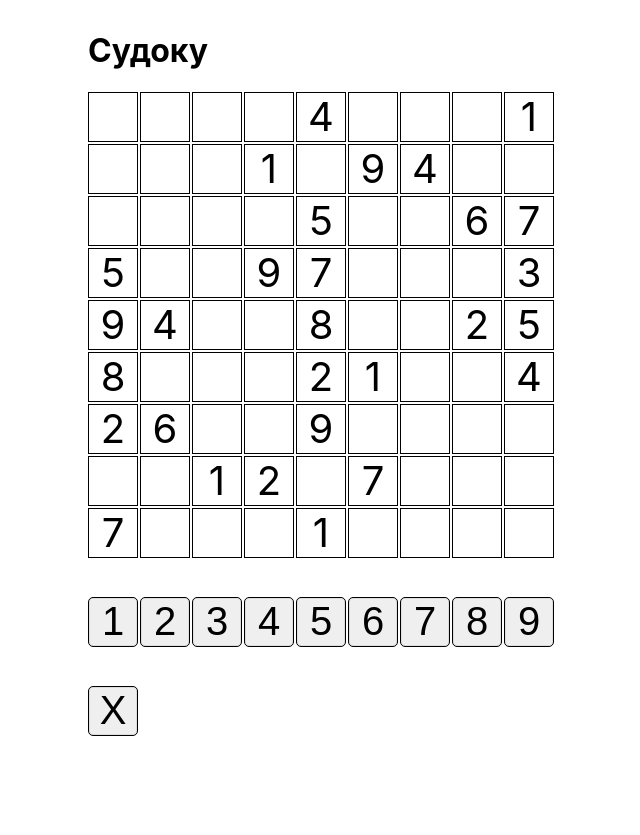
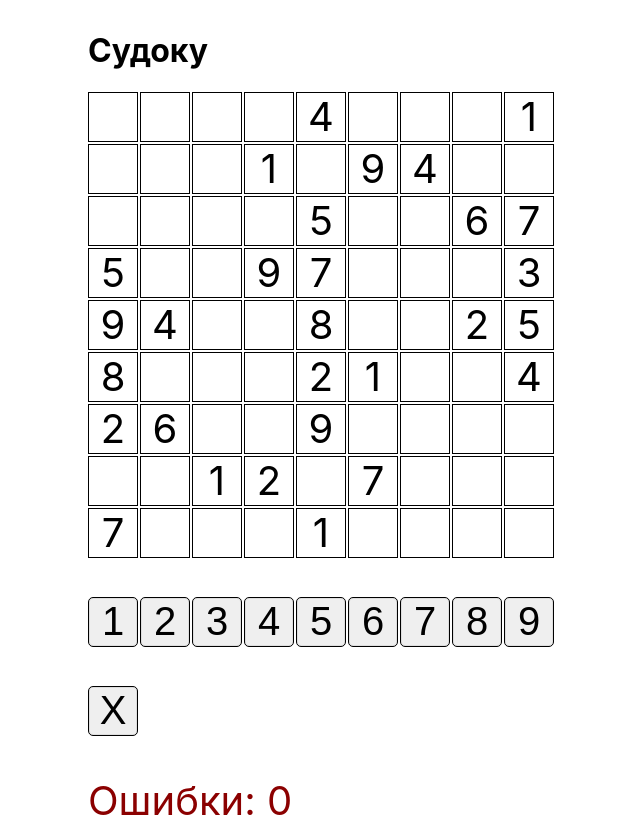
Before and after one commit to GreenLadyTea/Sudoku, a React (Create React App) app: page / in a window 1280 px wide. Shown: the whole page, without its empty margins (227-867 px from the left). Before the commit the page ends 800 px from the top, so only its background shows below. Built offline with nearby package versions, Linux system fonts and the light colour scheme.

Commit message:
Made ErrorCounter

```diff
--- a/src/App.tsx
+++ b/src/App.tsx
@@ -2,6 +2,7 @@ import React from 'react';
 import './App.css';
 import Grid from './components/Grid/Grid';
 import Menu from './components/Menu/Menu';
+import ErrorCounter from './components/ErrorCounter/ErrorCounter';
 
 function App() {
   return (
@@ -9,6 +10,7 @@ function App() {
       <h1>Судоку</h1>
       <Grid />
       <Menu />
+      <ErrorCounter />
     </div>
   );
 }
--- /dev/null
+++ b/src/components/ErrorCounter/ErrorCounter.css
@@ -0,0 +1,5 @@
+.counter {
+    padding-top: 40px;
+    font-size: 30pt;
+    color: darkred;
+}
--- /dev/null
+++ b/src/components/ErrorCounter/ErrorCounter.tsx
@@ -0,0 +1,15 @@
+import React from 'react';
+import { useSelector } from 'react-redux';
+import { State } from '../../store';
+import './ErrorCounter.css';
+
+export default function ErrorCounter() {
+  const counter = useSelector((state: State) => state.errorCounter);
+  return (
+    <>
+      <div className="counter" data-testid="error-counter">
+        Ошибки: {counter}
+      </div>
+    </>
+  );
+}
```
Also changed, not shown: 1 other file (tests, documents, lock files or other folders).
